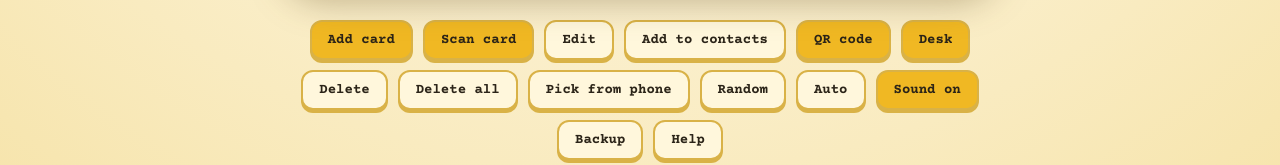
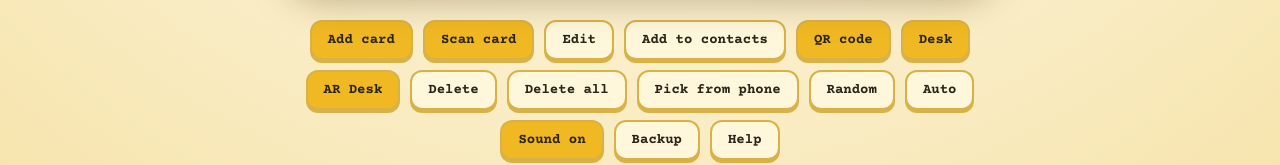
Before and after one commit to easylandx/rolo, a plain HTML site: page index.html in a window 1280 px wide. Shown: the part 638-803 px from the top of the page. Drawn offline with nearby package versions, Linux system fonts and the light colour scheme.

Commit message:
Add files via upload

```diff
--- a/index.html
+++ b/index.html
@@ -164,7 +164,7 @@ label.f{display:block;font-size:12px;letter-spacing:.04em;margin:9px 0 3px}
     <button class="b" id="edit" data-i18n="edit">Edit</button>
     <button class="b" id="addc" data-i18n="addc">Add to contacts</button>
     <button class="b p" id="qrb" data-i18n="qr">QR code</button>
-    <button class="b p" id="deskb">Desk</button>
+    <button class="b p" id="deskb">Desk</button><button class="b p" id="arb">AR Desk</button>
     <button class="b" id="del" data-i18n="del">Delete</button>
     <button class="b" id="delall" data-i18n="delAll">Delete all</button>
     <button class="b" id="pick" data-i18n="pick">Pick from phone</button>
@@ -747,6 +747,7 @@ async function arStart(){
 function arStop(){
   if(arStream){arStream.getTracks().forEach(x=>x.stop());arStream=null}
   arVid.srcObject=null;if(arOn){arOn=false;arSync()}}
+$('arb').onclick=()=>{openDesk();if(!DS.items.length)pullCurrent();if(!arOn)$('dAR').click()};
 $('dAR').onclick=async()=>{
   if(arOn){arStop();return}
   if(await arStart()){arOn=true;arSync();bamboo(1)}};
```
